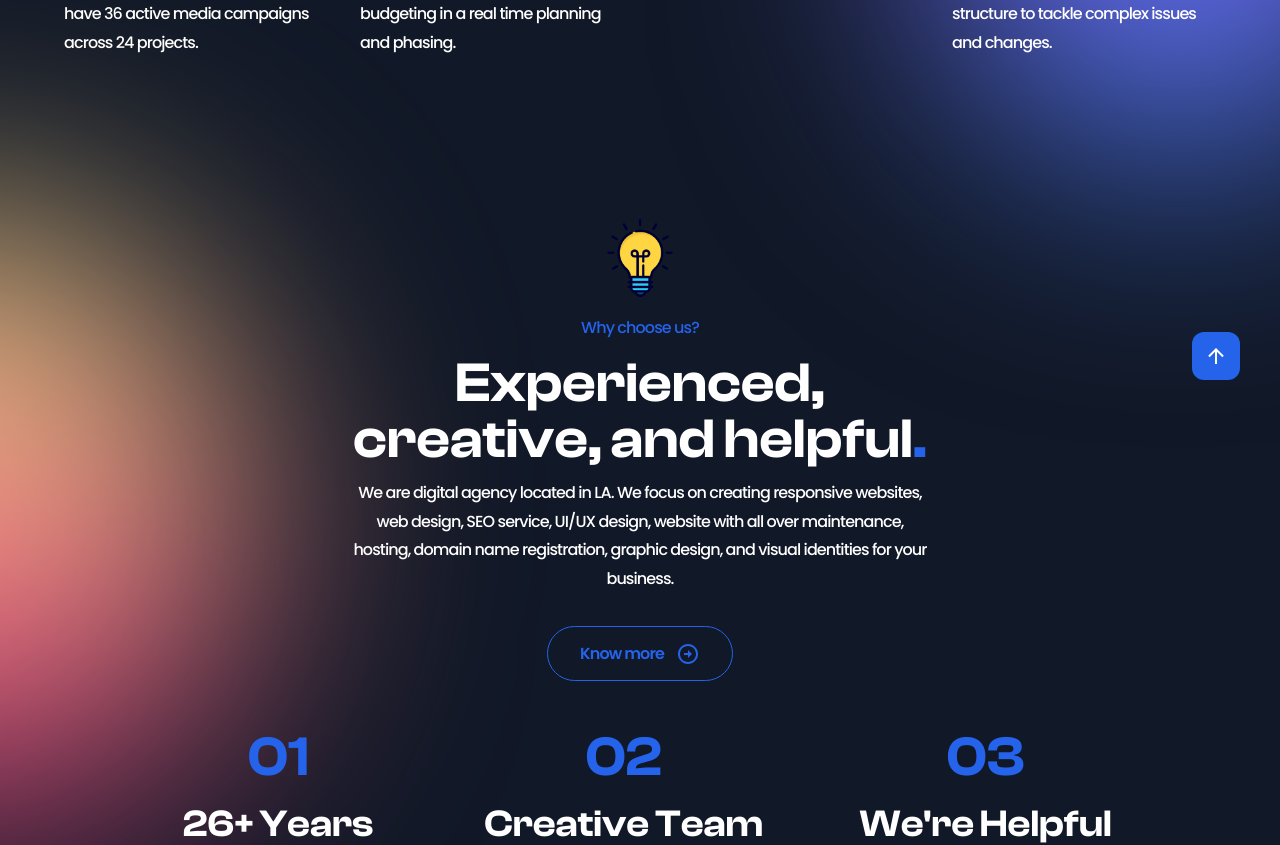
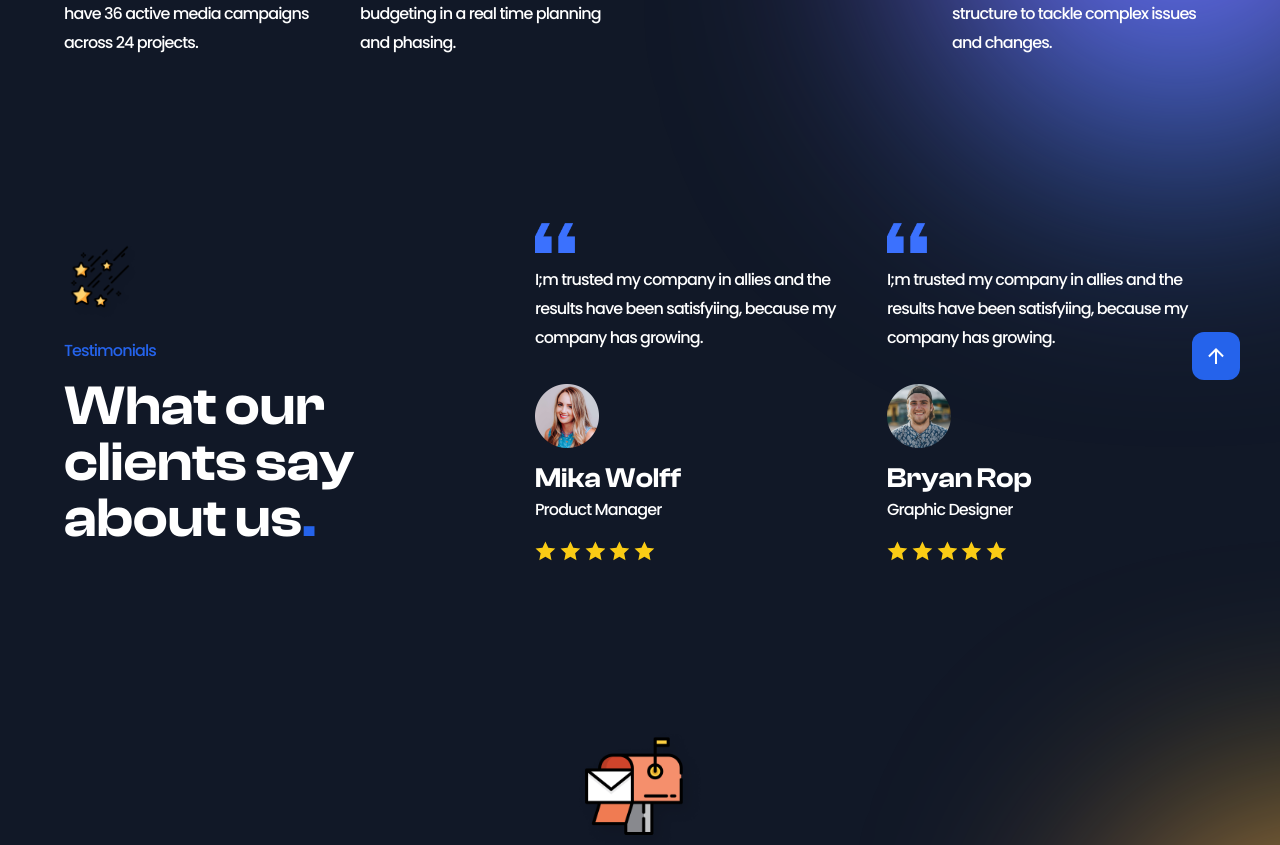
Before and after one commit to fajarfadillahh/scoolab-digital-agency-react-tailwind, a React (Vite) app: page /our-services in a window 1280 px wide. Shown: the part 1220-2065 px from the top of the page. Built offline with nearby package versions, Linux system fonts and the light colour scheme.

Commit message:
modified: fixed

```diff
--- a/src/pages/OurServices.jsx
+++ b/src/pages/OurServices.jsx
@@ -20,7 +20,6 @@ const OurServices = () => {
         <Header />
         <Hero />
         <Capabilities />
-        <Experienced />
         <Testimonial />
         <Subscribe />
         <Footer />
```
